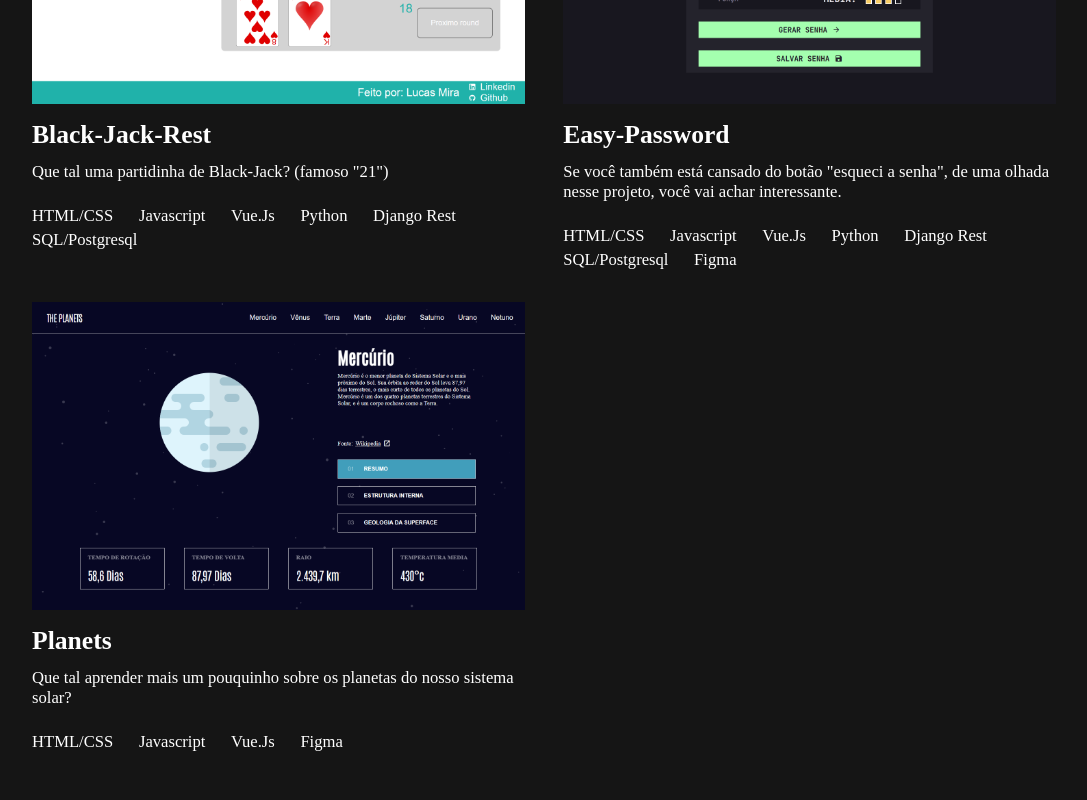
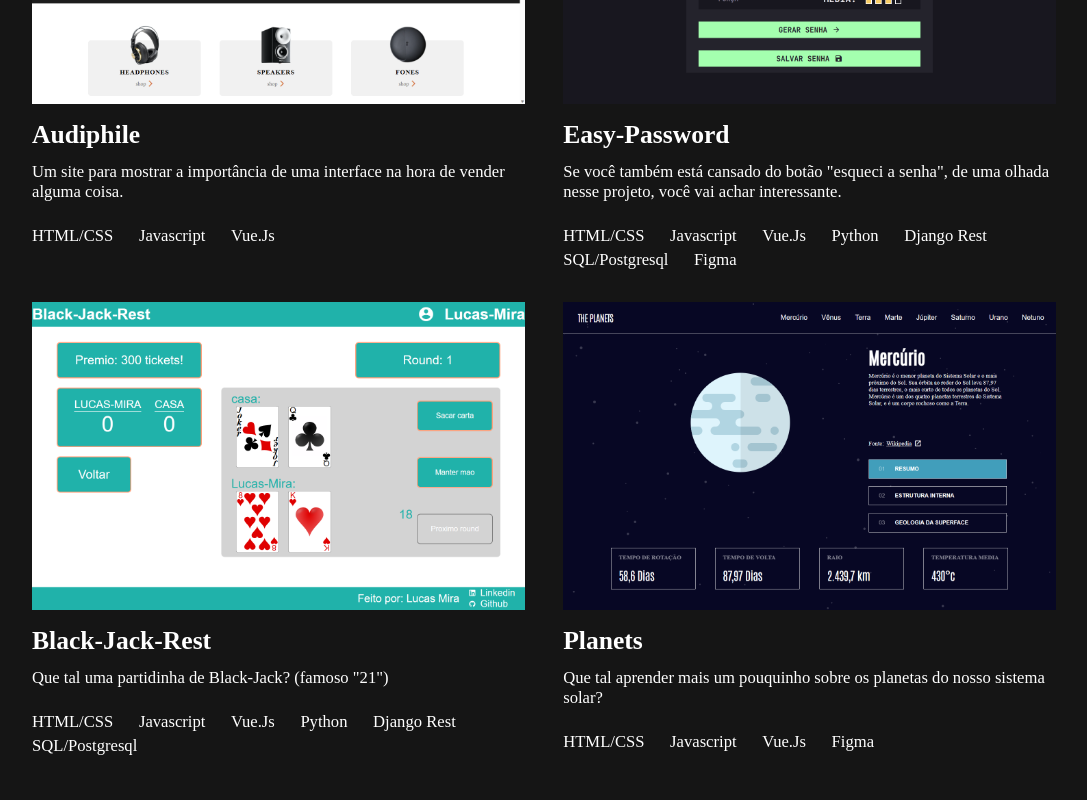
Before and after one commit to miratkd/podeMeChamarDeMira, a Vue app: page / in a window 1280 px wide. Shown: the part 1340-2140 px from the top of the page, without its empty margins (96-1183 px from the left). Built offline with nearby package versions, Linux system fonts and the light colour scheme.

Commit message:
add audiphile

```diff
--- a/src/components/Projects.vue
+++ b/src/components/Projects.vue
@@ -24,13 +24,13 @@ export default {
         return {
             projectsList: [
                 {
-                    name: 'Black-Jack-Rest',
-                    img: require('@/assets/BlackJackRest.png'),
-                    desc: 'Que tal uma partidinha de Black-Jack? (famoso "21")',
-                    skills: ['HTML/CSS', 'Javascript', 'Vue.Js', 'Python', 'Django Rest', 'SQL/Postgresql'],
-                    projectLink: 'https://black-jack-rest.netlify.app/',
-                    codeLinkFront: 'https://github.com/miratkd/black-jack-rest-front-end',
-                    codeLinkBack: 'https://github.com/miratkd/BlackJackRest'
+                    name: 'Audiphile',
+                    img: require('@/assets/audiphile.png'),
+                    desc: 'Um site para mostrar a importância de uma interface na hora de vender alguma coisa.',
+                    skills: ['HTML/CSS', 'Javascript', 'Vue.Js'],
+                    projectLink: 'https://audiphile.netlify.app/',
+                    codeLinkFront: 'https://github.com/miratkd/Audiophile',
+                    codeLinkBack: null
                 },
                 {
                     name: 'Easy-Password',
@@ -40,6 +40,15 @@ export default {
                     projectLink: 'https://easypassword-lm.netlify.app/',
                     codeLinkFront: 'https://github.com/miratkd/EasyPasswordFront',
                     codeLinkBack: 'https://github.com/miratkd/EasyPasswordBackend'
+                },
+                {
+                    name: 'Black-Jack-Rest',
+                    img: require('@/assets/BlackJackRest.png'),
+                    desc: 'Que tal uma partidinha de Black-Jack? (famoso "21")',
+                    skills: ['HTML/CSS', 'Javascript', 'Vue.Js', 'Python', 'Django Rest', 'SQL/Postgresql'],
+                    projectLink: 'https://black-jack-rest.netlify.app/',
+                    codeLinkFront: 'https://github.com/miratkd/black-jack-rest-front-end',
+                    codeLinkBack: 'https://github.com/miratkd/BlackJackRest'
                 },
                 {
                     name: 'Planets',
```
Also changed, not shown: src/assets/audiphile.png (added), 1 other file (tests, documents, lock files or other folders).
